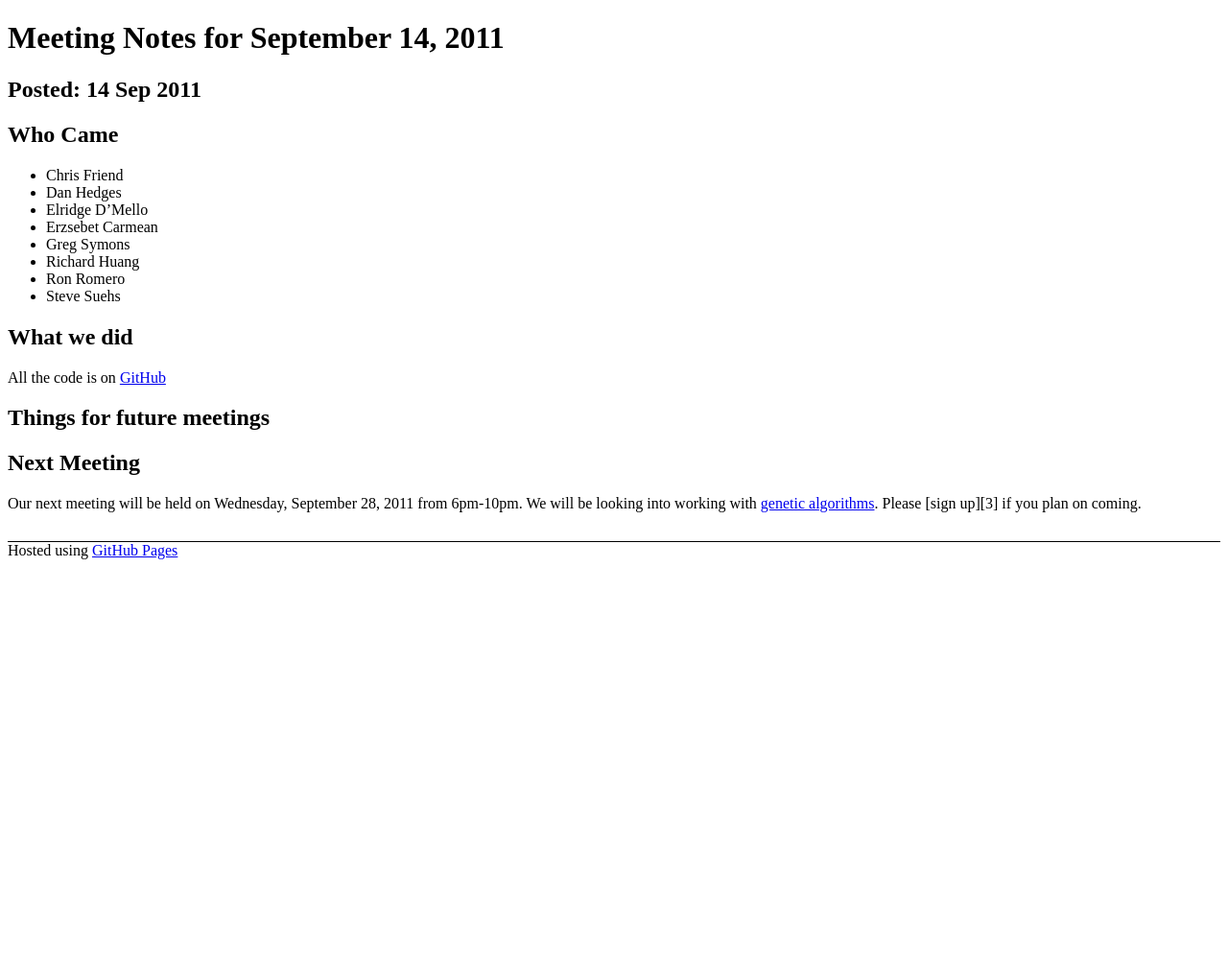
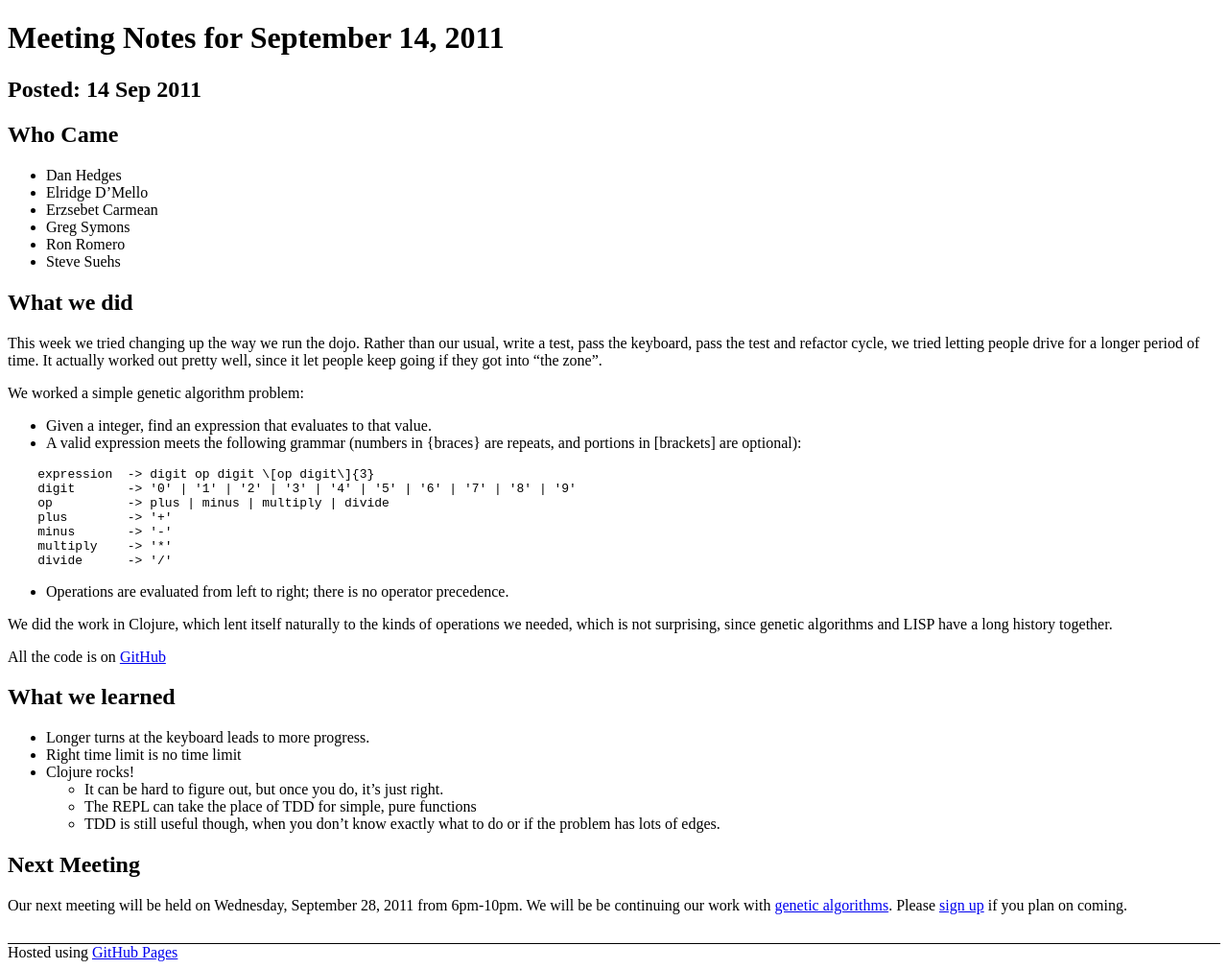
Before and after one commit to austincodedojo/austincodedojo.github.com, a Jekyll site: the page built from _posts/2011-09-14-Meeting-Notes-September-14-2011.md, in a window 1280 px wide. Shown: the whole page at 96% size. Built offline with Jekyll 4.4.1, drawn with Linux system fonts in a browser that asks for light colours; comment, search, counter and statistics services are not loaded; before the commit the page ends 900 px from its top, so only the background shows below that.

Commit message:
Finish up meeting notes for 9/14

```diff
--- a/_posts/2011-09-14-Meeting-Notes-September-14-2011.md
+++ b/_posts/2011-09-14-Meeting-Notes-September-14-2011.md
@@ -6,12 +6,10 @@ title: Meeting Notes for September 14, 2011
 Who Came
 --------
 
- * Chris Friend
  * Dan Hedges
  * Elridge D'Mello
  * Erzsebet Carmean
  * Greg Symons
- * Richard Huang
  * Ron Romero
  * Steve Suehs
 
@@ -19,17 +17,55 @@ Who Came
 What we did
 -----------
 
+This week we tried changing up the way we run the dojo. Rather than our usual,
+write a test, pass the keyboard, pass the test and refactor cycle, we tried
+letting people drive for a longer period of time. It actually worked out pretty
+well, since it let people keep going if they got into "the zone".
+
+We worked a simple genetic algorithm problem:
+
+* Given a integer, find an expression that evaluates to that value.
+* A valid expression meets the following grammar (numbers in {braces} are
+  repeats, and portions in \[brackets\] are optional):
+
+<pre>
+    expression  -> digit op digit \[op digit\]{3}
+    digit       -> '0' | '1' | '2' | '3' | '4' | '5' | '6' | '7' | '8' | '9'
+    op          -> plus | minus | multiply | divide
+    plus        -> '+'
+    minus       -> '-'
+    multiply    -> '*'
+    divide      -> '/'
+</pre>
+
+* Operations are evaluated from left to right; there is no operator precedence.
+
+We did the work in Clojure, which lent itself naturally to the kinds
+of operations we needed, which is not surprising, since genetic algorithms and
+LISP have a long history together.
+
+
 All the code is on [GitHub][1]
 
-Things for future meetings
---------------------------
+
+What we learned
+---------------
+
+ * Longer turns at the keyboard leads to more progress.
+ * Right time limit is no time limit
+ * Clojure rocks!
+   * It can be hard to figure out, but once you do, it's just right.
+   * The REPL can take the place of TDD for simple, pure functions
+   * TDD is still useful though, when you don't know exactly what to do or if
+     the problem has lots of edges.
+
 
 Next Meeting
 ------------
 
 Our next meeting will be held on Wednesday, September 28, 2011 from 6pm-10pm. We
-will be looking into working with [genetic algorithms][2]. Please [sign up][3] if you
+will be be continuing our work with [genetic algorithms][1]. Please [sign up][2] if you
 plan on coming.
 
-[1]: http://github.com/austincodedojo/<repository-name> "The code from the August 31, 2011 meeting"
+[1]: http://github.com/austincodedojo/genetic-algorithms-clojure "The code from the September 14, 2011 meeting"
 [2]: http://austincodedojo-2011-09-28.eventbrite.com "Sign up for the 9/28/2011 Code Dojo!"
```
